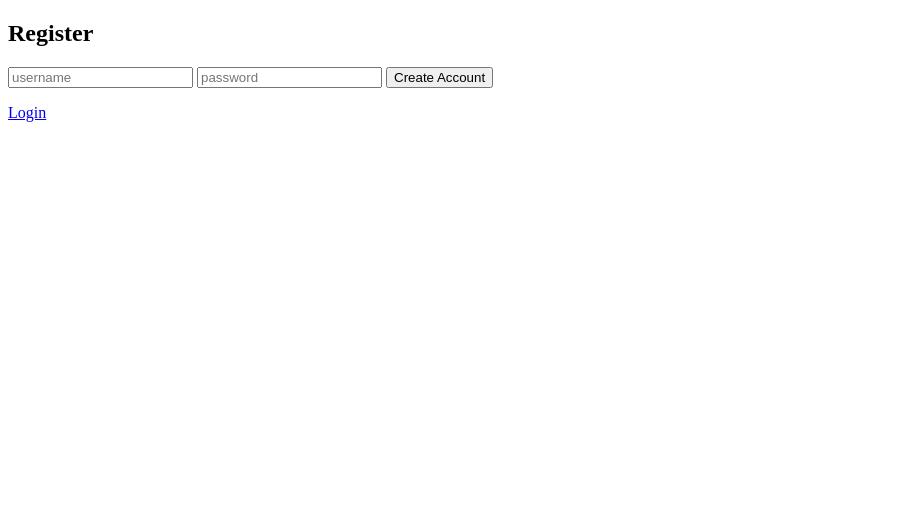
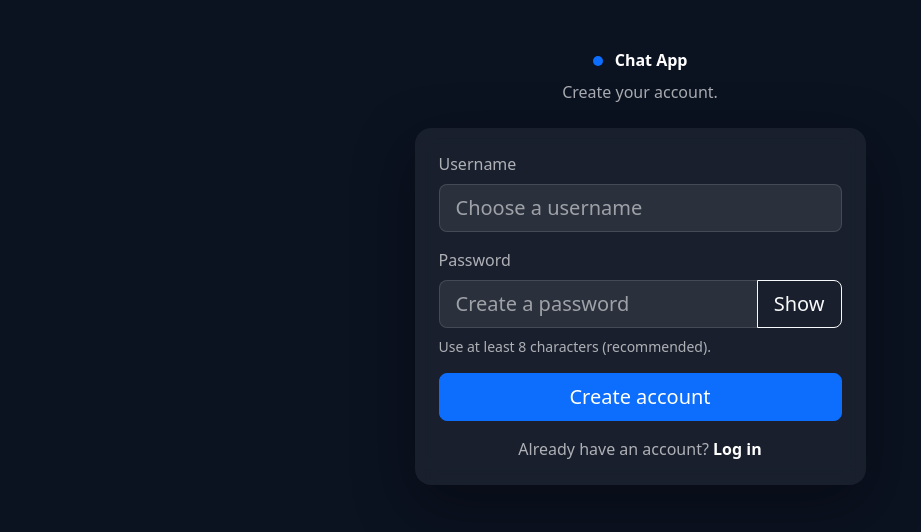
Before and after one commit to gokulprabhurxo-cloud/ChatApp, a Flask app: page /register in a window 1280 px wide. Shown: the top 532 px of the page, without its empty margins (0-921 px from the left). Run offline with Flask 3, Linux system fonts and the light colour scheme.

Commit message:
Update register.html

```diff
--- a/templates/register.html
+++ b/templates/register.html
@@ -1,13 +1,96 @@
 <!doctype html>
-<html>
-<body>
-  <h2>Register</h2>
-  <form method="post">
-    <input name="username" placeholder="username" required>
-    <input name="password" type="password" placeholder="password" required>
-    <button type="submit">Create Account</button>
-  </form>
-  <p><a href="/login">Login</a></p>
-  {% for m in get_flashed_messages() %}<p style="color:red">{{m}}</p>{% endfor %}
+<html lang="en">
+<head>
+  <meta charset="utf-8" />
+  <meta name="viewport" content="width=device-width, initial-scale=1" />
+  <title>Register • Chat</title>
+
+  <link href="https://cdn.jsdelivr.net/npm/bootstrap@5.3.3/dist/css/bootstrap.min.css" rel="stylesheet">
+
+  <style>
+    body { background:#0b1220; }
+    .card {
+      border: 0;
+      background: rgba(255,255,255,0.06);
+      backdrop-filter: blur(10px);
+      box-shadow: 0 20px 60px rgba(0,0,0,0.35);
+    }
+    .text-muted-2 { color: rgba(255,255,255,0.65) !important; }
+    .form-control {
+      background: rgba(255,255,255,0.08);
+      border: 1px solid rgba(255,255,255,0.12);
+      color: #fff;
+    }
+    .form-control::placeholder { color: rgba(255,255,255,0.55); }
+    .form-control:focus {
+      box-shadow: 0 0 0 .25rem rgba(13,110,253,.25);
+      border-color: rgba(13,110,253,.55);
+    }
+    .brand-dot { width: 10px; height: 10px; border-radius: 999px; background: #0d6efd; display:inline-block; }
+    a { text-decoration: none; }
+  </style>
+</head>
+
+<body class="text-white">
+  <div class="container py-5">
+    <div class="row justify-content-center">
+      <div class="col-12 col-md-8 col-lg-5">
+
+        <div class="text-center mb-4">
+          <div class="mb-2">
+            <span class="brand-dot me-2"></span>
+            <span class="fw-semibold">Chat App</span>
+          </div>
+          <div class="text-muted-2">Create your account.</div>
+        </div>
+
+        <div class="card rounded-4 p-4">
+          {% with messages = get_flashed_messages() %}
+            {% if messages %}
+              <div class="alert alert-danger rounded-4" role="alert">
+                {{ messages[0] }}
+              </div>
+            {% endif %}
+          {% endwith %}
+
+          <form method="post" class="vstack gap-3">
+            <div>
+              <label class="form-label text-muted-2">Username</label>
+              <input class="form-control form-control-lg" name="username" placeholder="Choose a username" required>
+            </div>
+
+            <div>
+              <label class="form-label text-muted-2">Password</label>
+              <div class="input-group input-group-lg">
+                <input id="password" class="form-control" type="password" name="password" placeholder="Create a password" required>
+                <button class="btn btn-outline-light" type="button" id="togglePwd">Show</button>
+              </div>
+              <div class="form-text text-muted-2 mt-2">
+                Use at least 8 characters (recommended).
+              </div>
+            </div>
+
+            <button class="btn btn-primary btn-lg w-100" type="submit">Create account</button>
+
+            <div class="text-center text-muted-2">
+              Already have an account?
+              <a href="/login" class="text-white fw-semibold">Log in</a>
+            </div>
+          </form>
+        </div>
+
+      </div>
+    </div>
+  </div>
+
+  <script>
+    const toggle = document.getElementById("togglePwd");
+    const pwd = document.getElementById("password");
+    toggle.addEventListener("click", () => {
+      const isPwd = pwd.type === "password";
+      pwd.type = isPwd ? "text" : "password";
+      toggle.textContent = isPwd ? "Hide" : "Show";
+    });
+  </script>
 </body>
 </html>
```
